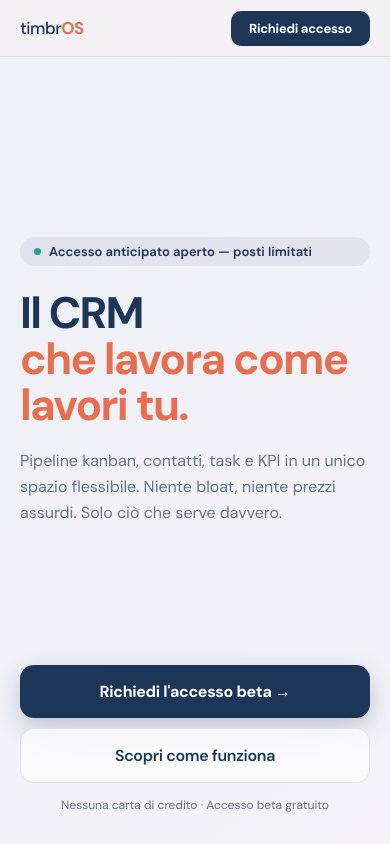
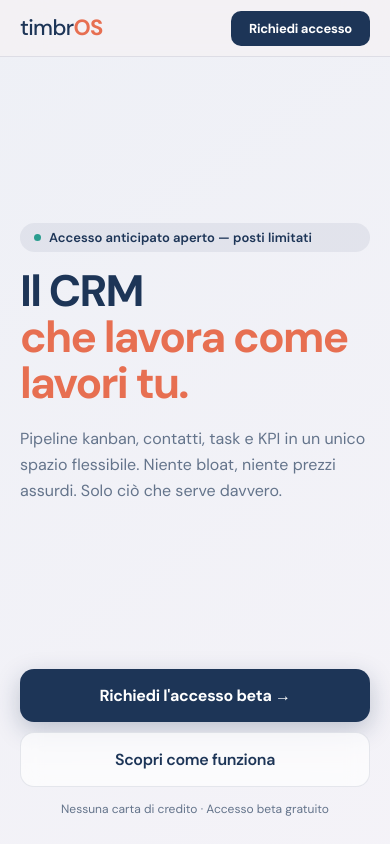
Before and after one commit to nicola-wq/timbros-landing, a Next.js app: page / in a window 390 px wide. Shown: the top 844 px of the page. Built offline with nearby package versions, Linux system fonts and the light colour scheme.

Commit message:
fix: mobile spacing tight, logo size 22

```diff
--- a/app/page.tsx
+++ b/app/page.tsx
@@ -353,13 +353,13 @@ export default function LandingPage() {
             display: flex !important;
             flex-direction: column;
             justify-content: space-between;
-            padding: 40px 20px 32px !important;
+            padding: 20px 20px 28px !important;
             text-align: left;
           }
           .hero-top { flex: 1; display: flex; flex-direction: column; justify-content: center; }
-          .hero-badge { justify-content: flex-start !important; }
+          .hero-badge { justify-content: flex-start !important; margin-bottom: 16px !important; }
           .hero-h1 { font-size: 44px !important; line-height: 1.05 !important; }
-          .hero-sub { font-size: 16px !important; margin-bottom: 0 !important; }
+          .hero-sub { font-size: 16px !important; margin-bottom: 20px !important; }
           .hero-buttons {
             flex-direction: column;
             align-items: stretch;
@@ -386,7 +386,7 @@ export default function LandingPage() {
         padding: '0 20px',
       }}>
         <div style={{ maxWidth: 1100, margin: '0 auto', height: 56, display: 'flex', alignItems: 'center', justifyContent: 'space-between' }}>
-          <Logo size={17} />
+          <Logo size={22} />
           <div style={{ display: 'flex', alignItems: 'center', gap: 12 }}>
             <span className="header-badge" style={{ fontSize: 12, fontWeight: 600, color: C.orange, background: 'rgba(231,111,81,0.1)', padding: '4px 10px', borderRadius: 20 }}>
               Beta privata
```
